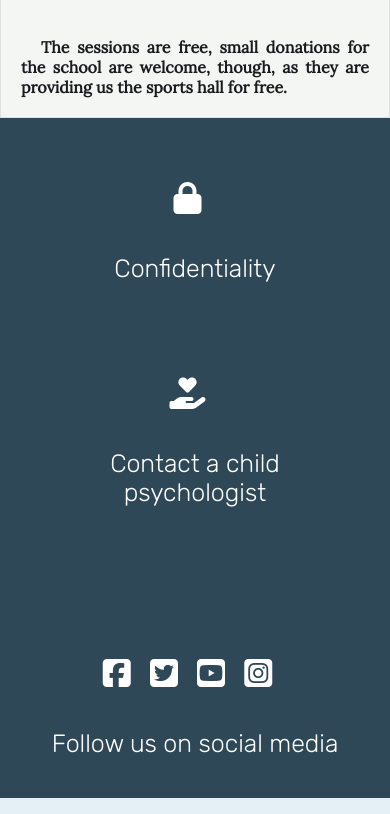
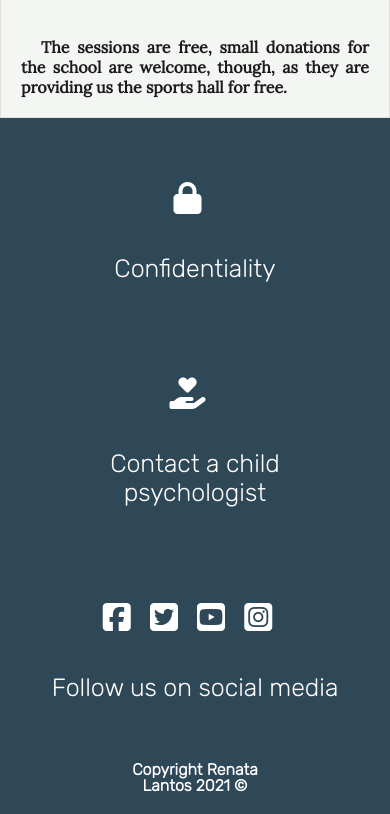
Before and after one commit to renatalantos/Embrace-support-group, a plain HTML site: page about.html in a window 390 px wide. Shown: the part 4214-5028 px from the top of the page. Drawn offline with nearby package versions, Linux system fonts and the light colour scheme.

Commit message:
center copyright item, put it into individual div

```diff
--- a/about.html
+++ b/about.html
@@ -175,7 +175,7 @@
             <div id="footer-item-centre">
                 <i class="fas fa-hand-holding-heart"></i><br>
                 <h3><a href="contact.html#psychologist">Contact a child psychologist</a></h3>
-                <h6>Copyright Renata Lantos 2021 &#169;</h6>
+
             </div>
 
 
@@ -209,6 +209,8 @@
                 <h3><a>Follow us on social media</a></h3>
 
             </div>
+            <div id="copy"><h6>Copyright Renata Lantos 2021 &#169;</h6></div>
+
         </footer>
     </section>
 
--- a/assets/css/style.css
+++ b/assets/css/style.css
@@ -28,7 +28,6 @@ header,
 footer {
     width: 100%;
     min-height: 140px;
-
     background-color: #2F4858;
     /* background-color: #2E0079;*/
     overflow: hidden;
@@ -440,6 +439,17 @@ footer a:active,
     width: 33%;
     margin: 0 auto;
     padding-top: 54px;
+  /*  display: inline-block;*/
+    /* to see if this centers copyright*/
+
+}
+
+#copy {
+    width: 33%;
+    height: auto;
+    margin: 0 auto;
+    text-align: center;
+    float: none;
 }
 
 #footer-item-right li {
@@ -713,6 +723,7 @@ footer i {
 .underline {
     text-decoration: underline;
 }
+
 
 
 
@@ -1033,9 +1044,9 @@ For Hi-Res Laptops @media (max-width:1280px){}*/
         padding: 0;
     }
 
-    footer h6 {
+  /*  footer h6 {
         visibility: hidden;
-    }
+    }*/
 
     .to-left-small {
         text-align: justify;
@@ -1092,9 +1103,9 @@ For Hi-Res Laptops @media (max-width:1280px){}*/
         padding: 0;
     }
 
-    footer h6 {
+  /*  footer h6 {
         visibility: hidden;
-    }
+    }*/
 
     .to-left-small {
         text-align: justify;
@@ -1102,6 +1113,7 @@ For Hi-Res Laptops @media (max-width:1280px){}*/
     }
 
 }
+
 /*For landscape view on large desktops*/
 @media screen and (min-width: 1500px) {
 
```
Also changed, not shown: contact.html (+3 -1 lines), gallery.html (+3 -1 lines), index.html (+5 -3 lines), sessions.html (+3 -1 lines). Lines whose indentation alone changed are shown as unchanged.
